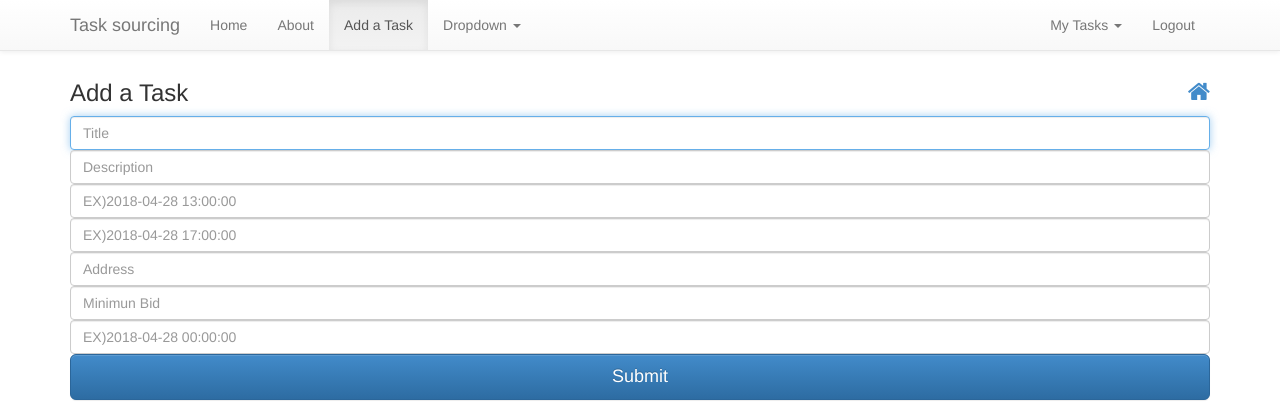
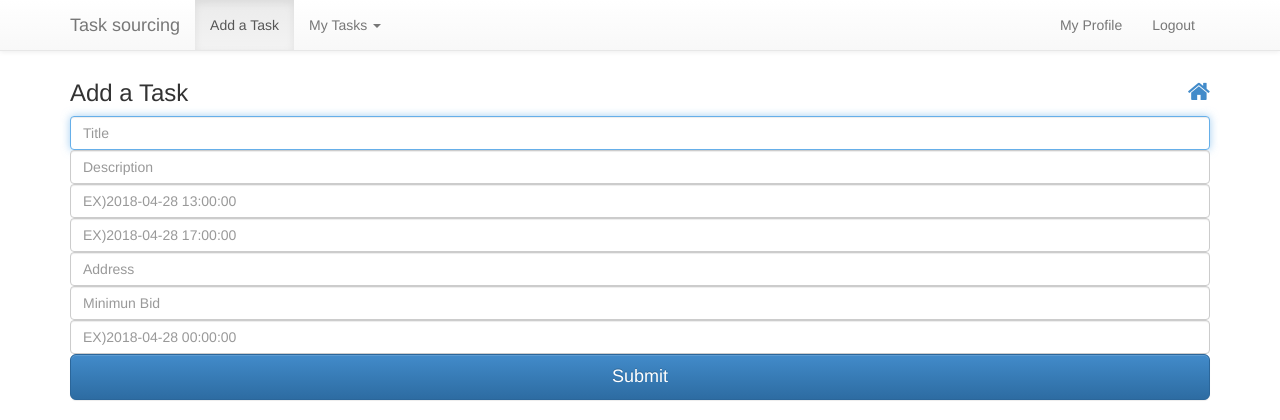
Before and after one commit to software-1234/cs2102_project, a Flask app: page /add in a window 1280 px wide. Shown: the top 420 px of the page. Run offline with Flask 2, Linux system fonts and the light colour scheme; a user stored in the database is signed in; tables that the repository leaves empty hold one stand-in row (values such as "Sample post"); some libraries are stand-ins or nearby versions.

Commit message:
Update NavBar and add My Profile page

```diff
--- a/app.py
+++ b/app.py
@@ -21,7 +21,7 @@ app.config.from_object('config')
 #----------------------------------------------------------------------------#
 # DB
 #----------------------------------------------------------------------------#
-from models import db, Users, Tasks
+from models import db, Users, Tasks, Bids
 
 #----------------------------------------------------------------------------#
 # Login
@@ -87,6 +87,12 @@ def mytasks_employee():
     tasks_len = len(tasks)
     return render_template('pages/placeholder.mytasks.html', **locals())
 
+@login_required
+@app.route('/my_profile')
+def my_profile():
+    form = RegisterForm(request.form)
+    profile = Users.query.filter_by(user_id=current_user.get_id()).first()
+    return render_template('pages/placeholder.myprofile.html', **locals())
 
 @app.route('/login', methods=["GET","POST"])
 def login():
@@ -119,7 +125,7 @@ def register():
         if user:
             flash('User name is already taken. Try again')
             return render_template('forms/register.html', form=form)
-        user = Users(form.user_id.data, form.password_hash.data, form.address.data, form.contact_number.data)
+        user = Users(form.user_id.data, form.password_hash.data, form.address.data, form.contact_number.data, form.display_name.data)
         db.session.add(user)
         db.session.commit()
         flash('User successfully registered')
--- a/forms.py
+++ b/forms.py
@@ -21,6 +21,9 @@ class RegisterForm(Form):
     )
     contact_number = StringField(
         'Contact Number' , validators=[DataRequired(), Length(max=40)]
+    )
+    display_name = StringField(
+        'Display Name' , validators=[DataRequired(), Length(max=40)]
     )
 
 
--- a/models.py
+++ b/models.py
@@ -3,6 +3,7 @@ from flask_sqlalchemy import SQLAlchemy
 from sqlalchemy import *
 
 from werkzeug.security import generate_password_hash, check_password_hash
+from flask_login import current_user
 import  datetime
 
 db = SQLAlchemy(app)
@@ -17,11 +18,12 @@ class Users(db.Model):
     contact_number = Column('contact_number', String)
     admin = Column('is_admin', BOOLEAN, default=False)
 
-    def __init__(self, u, p, a, c):
+    def __init__(self, u, p, a, c, d):
         self.user_id = u
         self.set_password(p)
         self.address = a
         self.contact_number = c
+        self.display_name = d
         self.admin = False
 
     def set_password(self, p):
--- a/templates/forms/register.html
+++ b/templates/forms/register.html
@@ -9,6 +9,7 @@
     {{ form.password_hash(class_ = 'form-control', placeholder = form.password_hash.label.text, required = true) }}
     {{ form.confirm(class_ = 'form-control last-input', placeholder = form.confirm.label.text, required = true) }}
     {{ form.address(class_ = 'form-control last-input', placeholder = form.address.label.text, required = true) }}
+    {{ form.display_name(class_ = 'form-control last-input', placeholder = form.display_name.label.text, required = true) }}
     {{ form.contact_number(class_ = 'form-control last-input', placeholder = form.contact_number.label.text, required = true) }}
     <p class="pull-left"><a href="{{ url_for('login') }}">Login</a></p>
     <input type="submit" value="Register" class="btn btn-primary btn-lg btn-block" >
--- a/templates/layouts/main.html
+++ b/templates/layouts/main.html
@@ -52,33 +52,23 @@
         </div>
         <div class="collapse navbar-collapse">
           <ul class="nav navbar-nav">
-            <li {% if request.endpoint == 'home' %} class="active" {% endif %}><a href="{{ url_for('home') }}">Home</a></li>
-            <li {% if request.endpoint == 'about' %} class="active" {% endif %}><a href="{{ url_for('about') }}">About</a></li>
+            {% if g.user.is_authenticated %}
             <li {% if request.endpoint == 'add' %} class="active" {% endif %}><a href="{{ url_for('add') }}">Add a Task</a></li>
-            <li class="dropdown">
-              <a class="dropdown-toggle" data-toggle="dropdown">Dropdown <b class="caret"></b></a>
-              <ul class="dropdown-menu">
-                <li><a>Action</a></li>
-                <li><a>Another action</a></li>
-                <li><a>Something else here</a></li>
-                <li class="divider"></li>
-                <li class="dropdown-header">Nav header</li>
-                <li><a>Separated link</a></li>
-                <li><a>One more separated link</a></li>
-              </ul>
-            </li>
-          </ul>
-          <ul class="nav navbar-nav pull-right">
-            {% if g.user.is_authenticated %}
               <li class="dropdown">
                 <a class="dropdown-toggle" data-toggle="dropdown">My Tasks <b class="caret"></b></a>
                 <ul class="dropdown-menu">
                   <li><a href="{{ url_for('mytasks_employer') }}">As an employer</a></li>
                   <li><a href="{{ url_for('mytasks_employee') }}">As an employee</a></li>
                 </ul>
-              </li>
-              <li><a href="{{ url_for('logout') }}">Logout</a></li>
             {% endif %}
+          </ul>
+          <ul class="nav navbar-nav pull-right">
+            {% if g.user.is_authenticated %}
+            </li>
+            <li><a href="{{ url_for('my_profile') }}">My Profile</a></li>
+            <li><a href="{{ url_for('logout') }}">Logout</a></li>
+            {% endif %}
+
             {% if not g.user.is_authenticated %}
               <li><a href="{{ url_for('register') }}">Signup</a></li>
               <li><a href="{{ url_for('login') }}">Login</a></li>
--- a/templates/pages/placeholder.add.html
+++ b/templates/pages/placeholder.add.html
@@ -1,4 +1,3 @@
-
 {% extends 'layouts/main.html' %}
 {% block title %}Add{% endblock %}
 {% block content %}
```
Also changed, not shown: templates/pages/placeholder.myprofile.html (added, +16 -0 lines).
